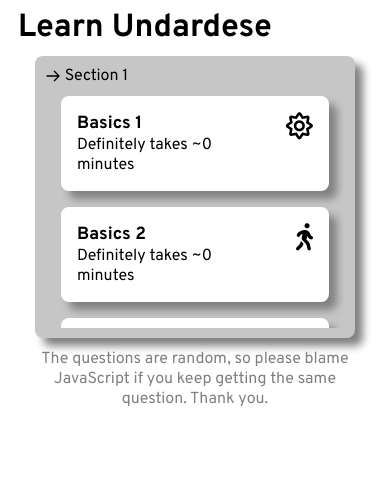
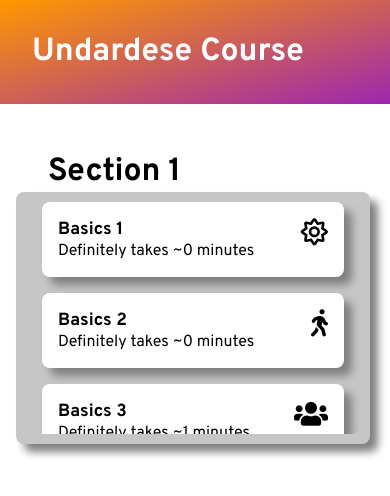
Before and after one commit to liimee/undardese, a plain HTML site: page index.html in a window 390 px wide. Drawn offline with nearby package versions, Linux system fonts and the light colour scheme.

Commit message:
some styling I guess?

```diff
--- a/index.html
+++ b/index.html
@@ -14,16 +14,15 @@
 </head>
 
 <body>
-  <h1 style="margin-left: 10px">Learn Undardese</h1>
-  <noscript>You need to enable JavaScript to learn Undardese here.</noscript>
-  <div id="cp">
-    <div class="choose">
-      <div><svg fill="none" stroke="currentColor" viewBox="0 0 24 24" xmlns="http://www.w3.org/2000/svg">
-          <path stroke-linecap="round" stroke-linejoin="round" stroke-width="2" d="M14 5l7 7m0 0l-7 7m7-7H3"></path>
-        </svg> Section 1</div>
-      <div class="chl"></div>
-    </div>
+  <div class="head">
+    <h1>Undardese Course</h1>
+    <p><!--probably some text here?--></p>
   </div>
+  <noscript>You need to enable JavaScript.</noscript>
+  <div style="padding: 1em"><div id="cp">
+    <h1>Section 1</h1><div class="choose"><div class="chl"></div></div>
+  </div></div>
+
   <div id="par">
     <div id="mainwin">
       <div style="padding: 10px"><svg fill="none" onclick="exit()" stroke="currentColor" viewBox="0 0 24 24" xmlns="http://www.w3.org/2000/svg">
@@ -32,7 +31,6 @@
       <div id="content"></div>
     </div>
   </div>
-  <div style="padding: .7em 1.5em; color: grey; text-align: center"><i class="bx bx-info-circle"></i> The questions are random, so please blame JavaScript if you keep getting the same question. Thank you.</div>
   <script src="main.js"></script>
 </body>
 
--- a/style.css
+++ b/style.css
@@ -48,6 +48,7 @@
 
 body {
   font-family: 'Overpass', -apple-system, sans-serif;
+  margin: 0;
 }
 
 h1 {
@@ -62,9 +63,15 @@ svg {
 }
 
 #cp {
-  display: flex;
-  justify-content: space-evenly;
-  flex-wrap: wrap;
+  display: grid;
+  justify-content: center;
+  grid-template-columns: repeat(2, 1fr);
+  row-gap: 1.5em;
+}
+
+#cp h1 {
+  margin: auto 1em;
+  text-align: end;
 }
 
 .choose {
@@ -84,7 +91,6 @@ svg {
 }
 
 .chl {
-  margin-top: 10px;
   scroll-snap-type: y mandatory;
   height:200px;
   overflow: auto;
@@ -121,6 +127,17 @@ svg {
   position: absolute;
   top: 1em;
   right: 1em;
+}
+
+.head {
+  padding: 2em;
+  font-size: clamp(1em, 3vw, 1.6em);
+  background-image: linear-gradient(to top left, #9c27b0, #ff9800);
+  color: #fff;
+}
+
+h1,p {
+  margin: 0;
 }
 
 #mainwin {
@@ -242,6 +259,24 @@ button {
   }
 }
 
+@media (max-width: 690px) {
+  #cp {
+    justify-content: initial;
+    grid-template-columns: repeat(1, calc(100% - 1.5em));
+    row-gap: 0;
+  }
+
+  #cp h1 {
+    margin-top: 1em;
+    text-align: start;
+  }
+
+  .choose {
+    max-width: none;
+    width: 100%;
+  }
+}
+
 .les i {
   font-size: 1.7em;
 }
```
